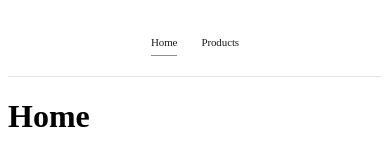
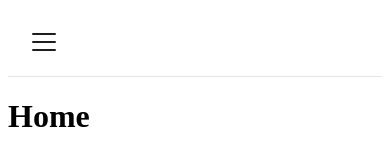
Before and after one commit to js-owl/mpaint-ssr, a Vue app in the folder frontend/: page / in a window 390 px wide. Shown: the top 157 px of the page. Built offline with nearby package versions, Linux system fonts and the light colour scheme.

Commit message:
Implement responsive mobile navigation in Header component with toggle functionality and overlay

```diff
--- a/frontend/src/components/Header.vue
+++ b/frontend/src/components/Header.vue
@@ -1,13 +1,46 @@
 <template>
   <header class="header">
     <nav class="nav">
-      <router-link to="/" class="nav-link">Home</router-link>
-      <router-link to="/products" class="nav-link">Products</router-link>
+      <div class="nav-desktop">
+        <router-link to="/" class="nav-link">Home</router-link>
+        <router-link to="/products" class="nav-link">Products</router-link>
+      </div>
+      <button
+        class="mobile-menu-toggle"
+        @click="toggleMobileMenu"
+        :aria-expanded="isMobileMenuOpen"
+        aria-label="Toggle menu"
+      >
+        <span class="hamburger-line" :class="{ 'open': isMobileMenuOpen }"></span>
+        <span class="hamburger-line" :class="{ 'open': isMobileMenuOpen }"></span>
+        <span class="hamburger-line" :class="{ 'open': isMobileMenuOpen }"></span>
+      </button>
+      <div class="mobile-menu" :class="{ 'open': isMobileMenuOpen }">
+        <router-link to="/" class="mobile-nav-link" @click="closeMobileMenu">Home</router-link>
+        <router-link to="/products" class="mobile-nav-link" @click="closeMobileMenu">Products</router-link>
+      </div>
     </nav>
+    <div
+      v-if="isMobileMenuOpen"
+      class="mobile-menu-overlay"
+      @click="closeMobileMenu"
+    ></div>
   </header>
 </template>
 
-<script setup lang="ts"></script>
+<script setup lang="ts">
+import { ref } from 'vue'
+
+const isMobileMenuOpen = ref(false)
+
+function toggleMobileMenu() {
+  isMobileMenuOpen.value = !isMobileMenuOpen.value
+}
+
+function closeMobileMenu() {
+  isMobileMenuOpen.value = false
+}
+</script>
 
 <style scoped>
 .header {
@@ -25,11 +58,17 @@
   display: flex;
   align-items: center;
   justify-content: center;
-  gap: 2.5rem;
   max-width: 1200px;
   margin: 0 auto;
   padding: 0.75rem 1.5rem;
   height: 44px;
+  position: relative;
+}
+
+.nav-desktop {
+  display: flex;
+  align-items: center;
+  gap: 2.5rem;
 }
 
 .nav-link {
@@ -62,14 +101,151 @@
   opacity: 0.5;
 }
 
+/* Mobile Menu Toggle Button */
+.mobile-menu-toggle {
+  display: none;
+  flex-direction: column;
+  justify-content: space-around;
+  width: 24px;
+  height: 24px;
+  background: transparent;
+  border: none;
+  cursor: pointer;
+  padding: 0;
+  z-index: 1001;
+  position: relative;
+}
+
+.hamburger-line {
+  width: 24px;
+  height: 1.5px;
+  background-color: #1d1d1f;
+  border-radius: 2px;
+  transition: all 0.3s ease;
+  transform-origin: center;
+}
+
+.hamburger-line:nth-child(1) {
+  transform: translateY(0);
+}
+
+.hamburger-line:nth-child(2) {
+  opacity: 1;
+}
+
+.hamburger-line:nth-child(3) {
+  transform: translateY(0);
+}
+
+.mobile-menu-toggle .hamburger-line.open:nth-child(1) {
+  transform: translateY(7px) rotate(45deg);
+}
+
+.mobile-menu-toggle .hamburger-line.open:nth-child(2) {
+  opacity: 0;
+}
+
+.mobile-menu-toggle .hamburger-line.open:nth-child(3) {
+  transform: translateY(-7px) rotate(-45deg);
+}
+
+/* Mobile Menu */
+.mobile-menu {
+  display: none;
+  position: absolute;
+  top: 100%;
+  left: 0;
+  right: 0;
+  background-color: rgba(255, 255, 255, 0.98);
+  backdrop-filter: saturate(180%) blur(20px);
+  -webkit-backdrop-filter: saturate(180%) blur(20px);
+  border-bottom: 1px solid rgba(0, 0, 0, 0.1);
+  flex-direction: column;
+  padding: 1rem 0;
+  max-height: 0;
+  overflow: hidden;
+  transition: max-height 0.3s ease, opacity 0.3s ease;
+  opacity: 0;
+}
+
+.mobile-menu.open {
+  max-height: 300px;
+  opacity: 1;
+}
+
+.mobile-nav-link {
+  color: #1d1d1f;
+  text-decoration: none;
+  font-size: 17px;
+  font-weight: 400;
+  letter-spacing: -0.01em;
+  padding: 0.75rem 1.5rem;
+  transition: background-color 0.2s ease;
+  position: relative;
+}
+
+.mobile-nav-link:hover {
+  background-color: rgba(0, 0, 0, 0.05);
+}
+
+.mobile-nav-link.router-link-active {
+  background-color: rgba(0, 0, 0, 0.05);
+}
+
+.mobile-nav-link.router-link-active::before {
+  content: '';
+  position: absolute;
+  left: 0;
+  top: 0;
+  bottom: 0;
+  width: 3px;
+  background-color: #1d1d1f;
+}
+
+/* Mobile Menu Overlay */
+.mobile-menu-overlay {
+  position: fixed;
+  top: 0;
+  left: 0;
+  right: 0;
+  bottom: 0;
+  background-color: rgba(0, 0, 0, 0.4);
+  z-index: 999;
+  animation: fadeIn 0.3s ease;
+}
+
+@keyframes fadeIn {
+  from {
+    opacity: 0;
+  }
+  to {
+    opacity: 1;
+  }
+}
+
+/* Responsive Styles */
 @media (max-width: 768px) {
   .nav {
-    gap: 1.5rem;
-    padding: 0.75rem 1rem;
+    justify-content: space-between;
+    padding: 0.75rem 1.5rem;
   }
 
-  .nav-link {
-    font-size: 11px;
+  .nav-desktop {
+    display: none;
+  }
+
+  .mobile-menu-toggle {
+    display: flex;
+  }
+
+  .mobile-menu {
+    display: flex;
+  }
+}
+
+@media (min-width: 769px) {
+  .mobile-menu-overlay {
+    display: none;
   }
 }
 </style>
```
